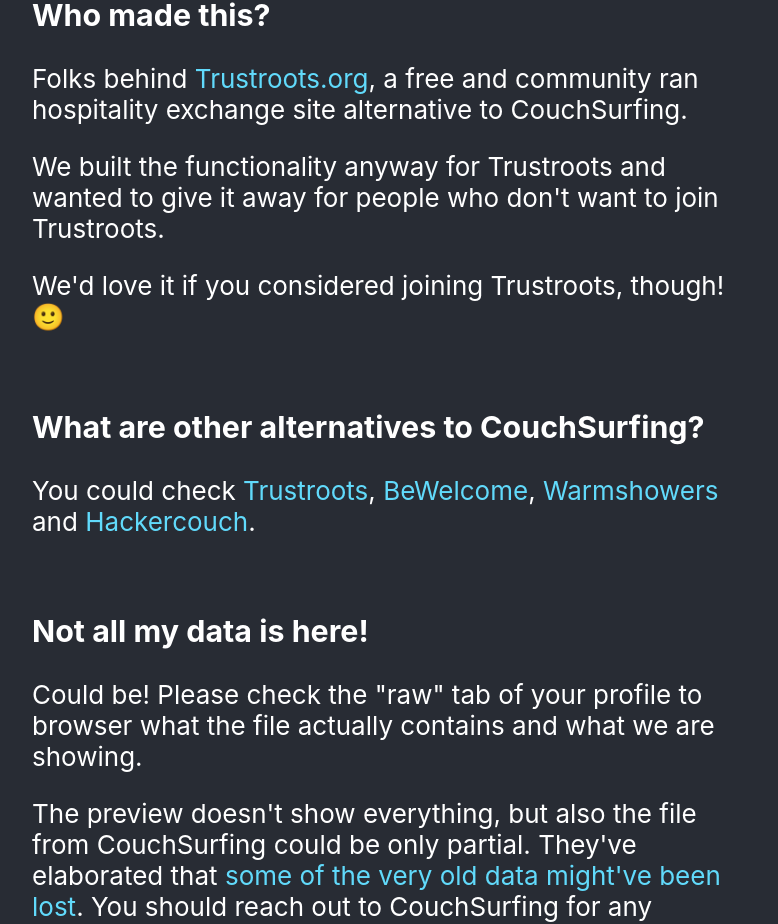
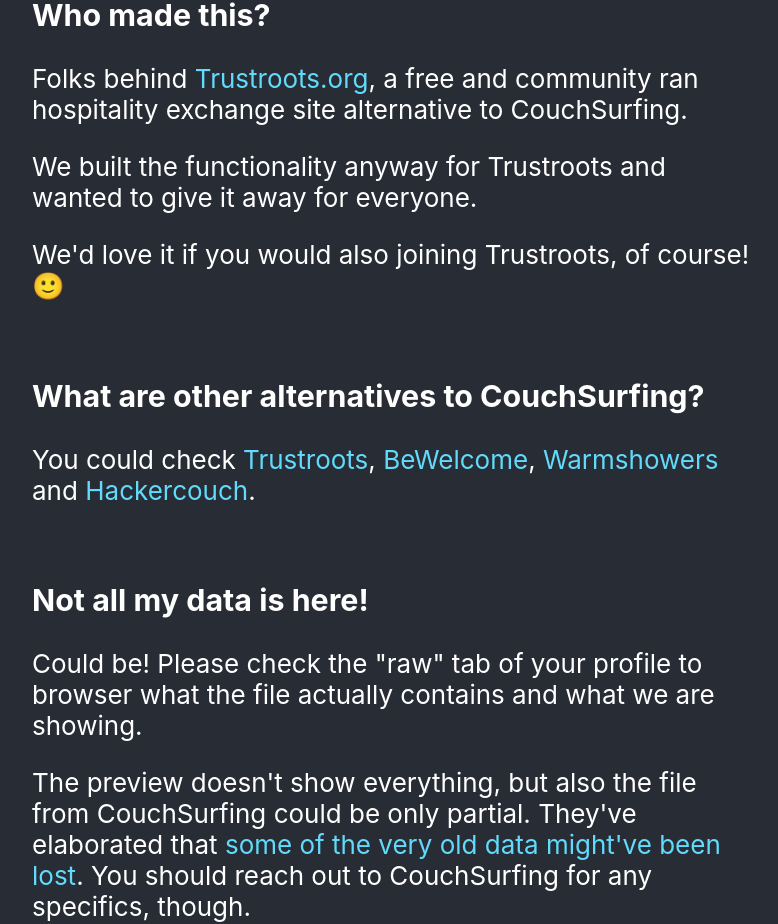
Before and after one commit to simison/couchspinner, a React (Create React App) app: page / in a window 1280 px wide. Shown: the part 2048-2972 px from the top of the page, without its empty margins (248-1026 px from the left). Built offline with nearby package versions, Linux system fonts and the light colour scheme.

Commit message:
Update About.js

```diff
--- a/src/About.js
+++ b/src/About.js
@@ -23,8 +23,8 @@
 
         <h3>Who made this? <Anchor id="who-made-this" /></h3>
         <p>Folks behind <a href="https://www.trustroots.org/?ref=couchspinner">Trustroots.org</a>, a free and community ran hospitality exchange site alternative to CouchSurfing.</p>
-        <p>We built the functionality anyway for Trustroots and wanted to give it away for people who don't want to join Trustroots.</p>
-        <p>We'd love it if you considered joining Trustroots, though! <span role="img" aria-hidden>🙂</span></p>
+        <p>We built the functionality anyway for Trustroots and wanted to give it away for everyone.</p>
+        <p>We'd love it if you would also joining Trustroots, of course! <span role="img" aria-hidden>🙂</span></p>
 
         <h3>What are other alternatives to CouchSurfing? <Anchor id="couchsurfing-alternatives" /></h3>
         <p>You could check <a href="https://www.trustroots.org/?ref=couchspinner">Trustroots</a>, <a href="https://www.bewelcome.org/">BeWelcome</a>, <a href="https://www.warmshowers.org/">Warmshowers</a> and <a href="https://hackercouch.com/">Hackercouch</a>.</p>
```
